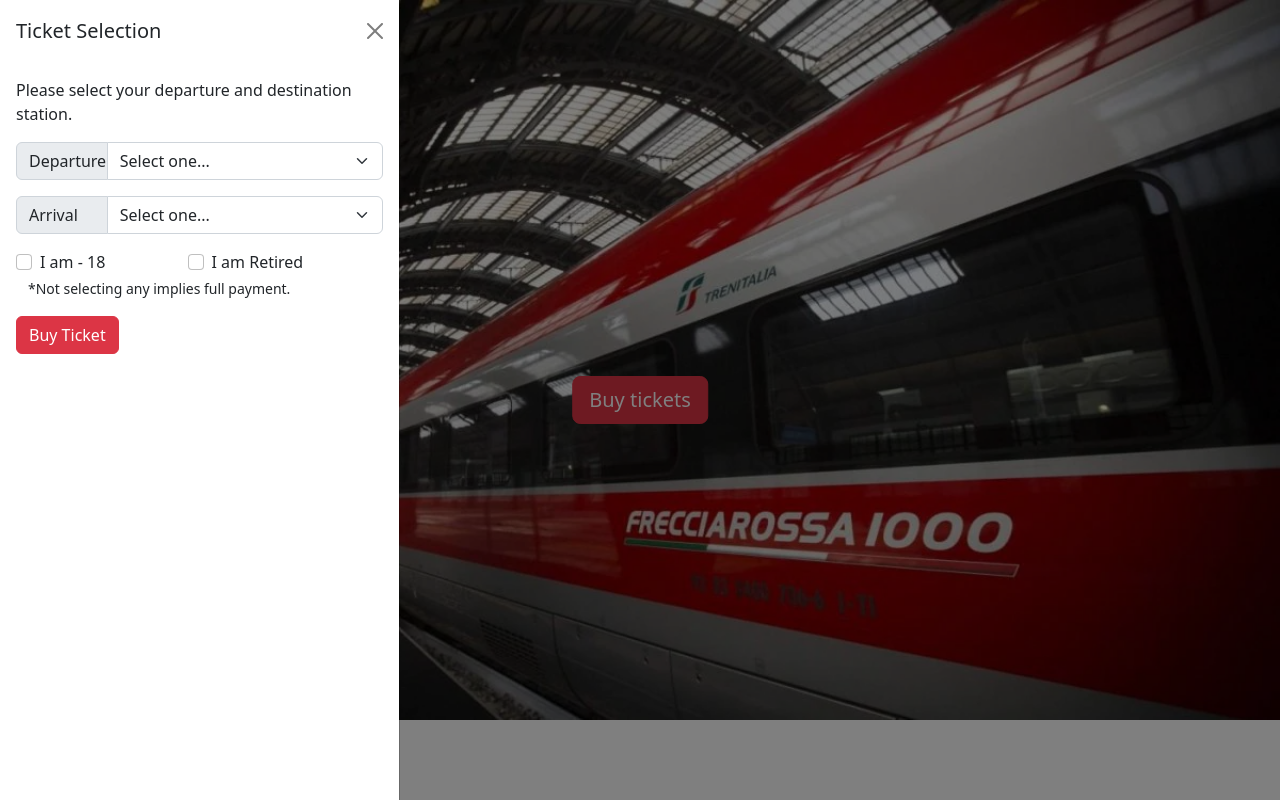
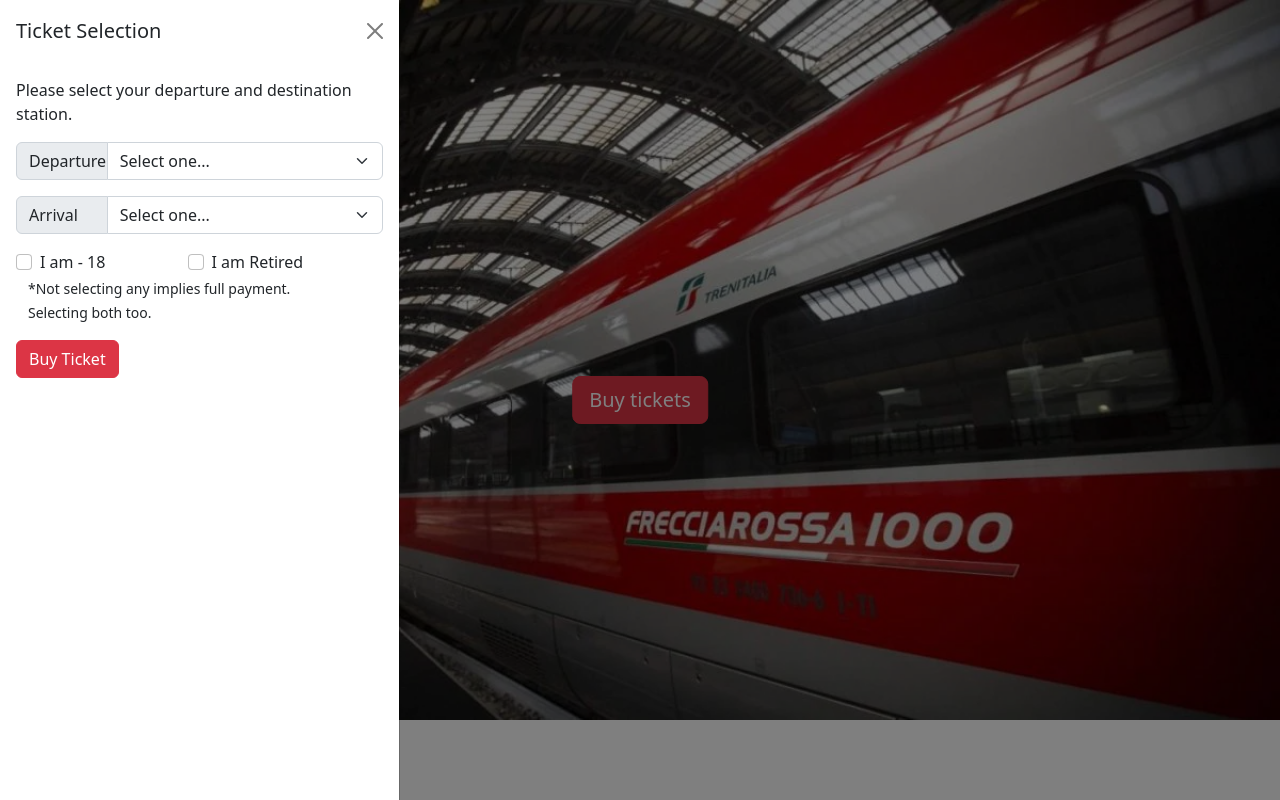
Before and after one commit to jfmarkan/js-biglietto-treno-form, a plain HTML site: page BONUS/index.html in a window 1280 px wide. Both pictures are taken after a click on the button "Buy tickets". Drawn offline with nearby package versions, Linux system fonts and the light colour scheme.

Commit message:
little update

```diff
--- a/BONUS/index.html
+++ b/BONUS/index.html
@@ -152,7 +152,7 @@
                         </label>
                     </div>
                     <div class="fs-smallest">
-                        <small>*Not selecting any implies full payment.</small>
+                        <small>*Not selecting any implies full payment. Selecting both too.</small>
                     </div>
                 </div>
                 <button class="btn btn-danger" data-bs-dismiss="offcanvas" aria-label="Close" id="buyButton">Buy Ticket</button>
```
